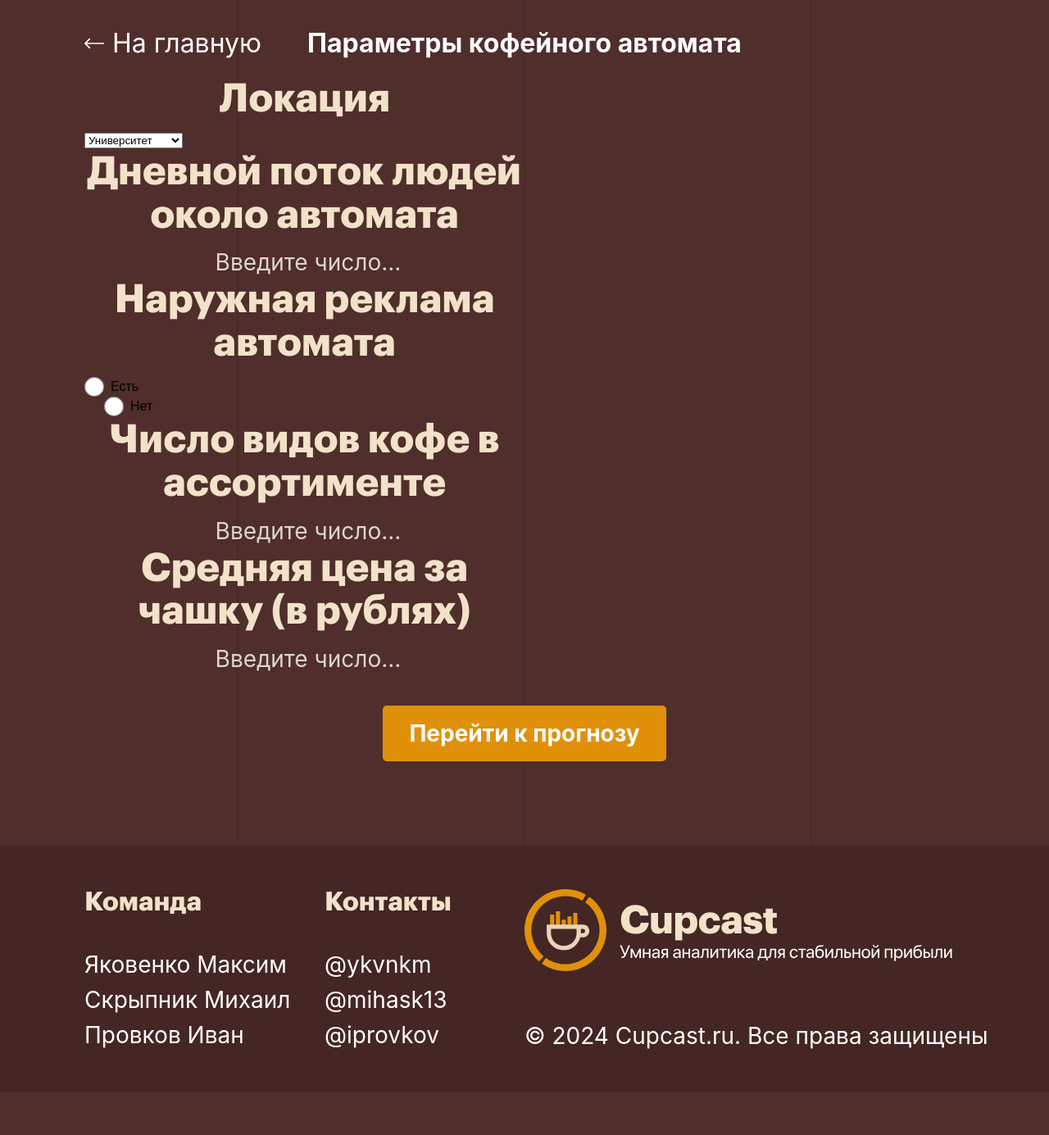
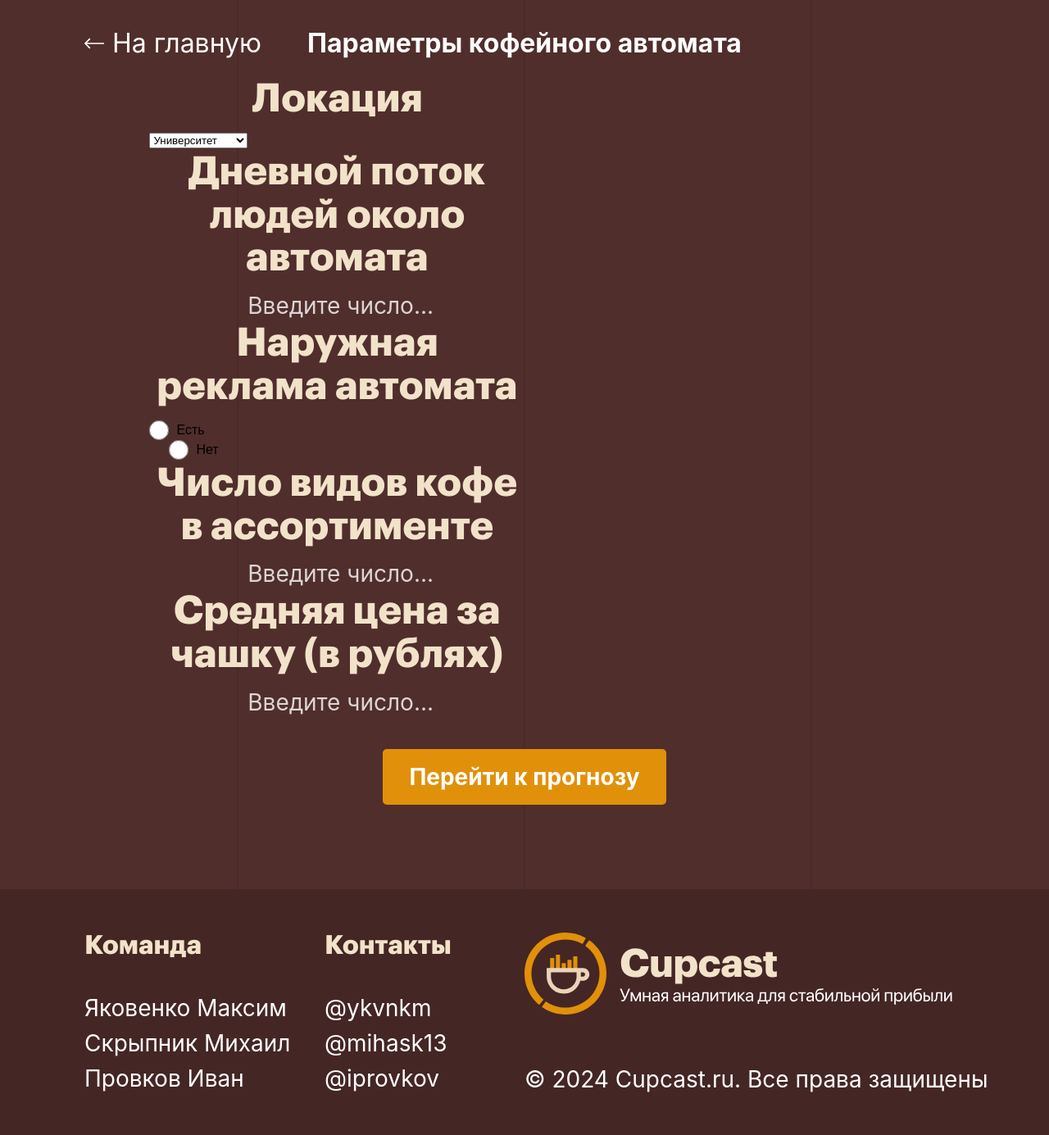
Before and after one commit to oneway192/cupcast, a Flask app: page /page-2 in a window 1280 px wide. Shown: the part 75-1460 px from the top of the page at 82% size. Before the commit the page ends 1407 px from the top, so only its background shows below. Run offline with Flask 3, Linux system fonts and the light colour scheme; some libraries are stand-ins or nearby versions; some web fonts are replaced.

Commit message:
Update styles.css

```diff
--- a/static/css/styles.css
+++ b/static/css/styles.css
@@ -124,10 +124,6 @@ main.page-1 {
     padding-top: 0;
     padding-left: 0;
     text-align: center; /* Центрируем текст */
-}
-
-form {
-    width: 100%
 }
 
 /* Стили для кнопки */
@@ -476,7 +472,7 @@ h1 {
 .choice-group {
     display: flex;
     align-items: center;
-    margin-right: 16px; /* Уменьшаем расстояние между группами в два раза */
+    margin-right: 6px; /* Уменьшаем расстояние между группами в два раза */
     padding-left: 24px;
     cursor: pointer;
 }
@@ -492,7 +488,7 @@ h1 {
 .choice-circle {
     width: 24px;
     height: 24px;
-    margin-right: 8px;
+    margin-right: 9px;
     cursor: pointer;
 }
 
@@ -505,23 +501,6 @@ h1 {
     text-align: center;
     cursor: pointer;
 }
-
-/*
-.choice-form {
-    color: #FFFFFF;
-    font-family: 'SF Pro Display', sans-serif;
-    font-size: 28px;
-    letter-spacing: 0;
-    display: flex;
-    text-align: center;
-    cursor: pointer;
-    border: 2px solid #F2E2C9;
-    border-radius: 5px;
-    padding: 24px;
-    align-items: center;
-    justify-content: center;
-    box-sizing: border-box;
-} */
 
 .choice-text-accent {
     max-width: 120px;
```
